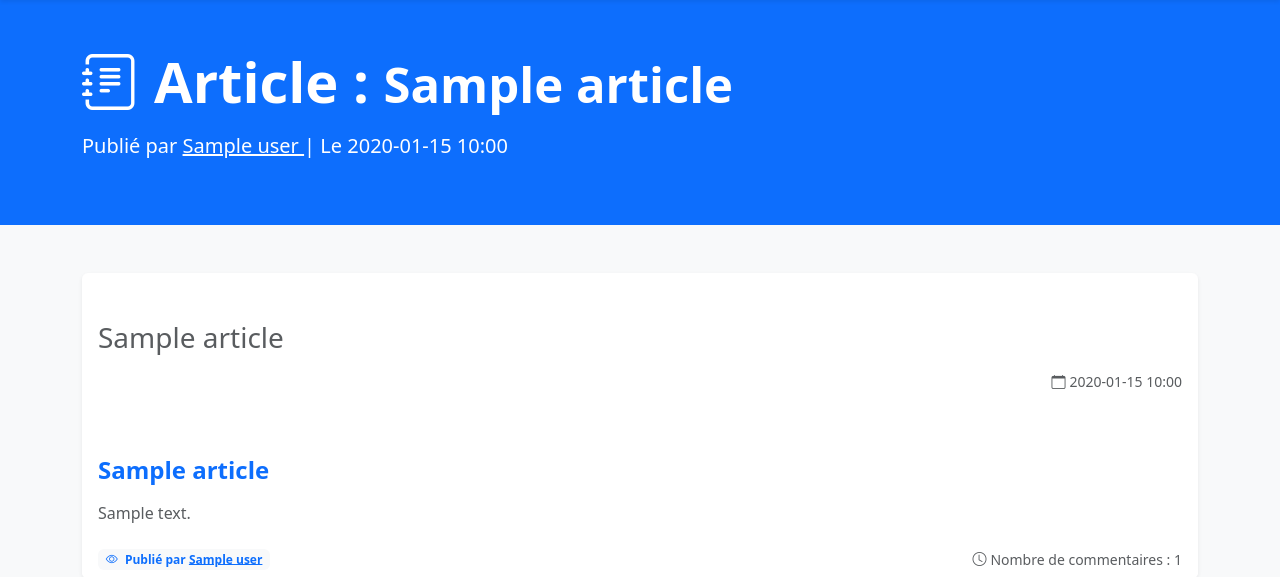
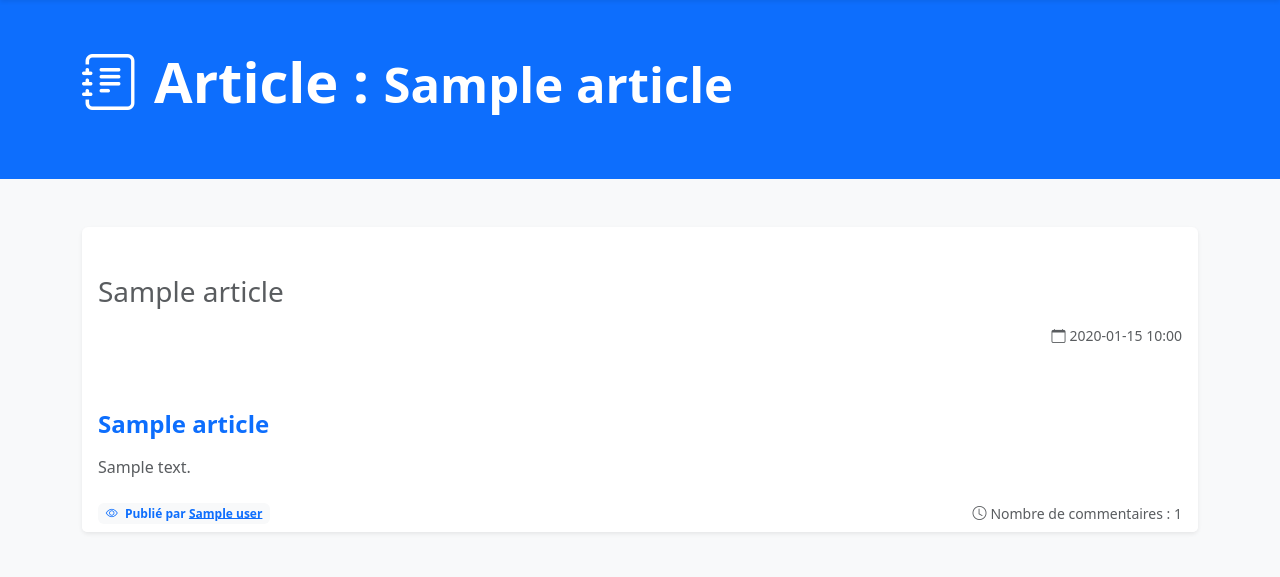
Before and after one commit to WebDevCF2m2025/blog-php-oo-mvc, a PHP site: template view/article.html.twig in a window 1280 px wide. Shown: the part 56-633 px from the top of the page. Run offline with PHP 8.4, Linux system fonts and the light colour scheme; the template is opened without the code that fills it: most values are stand-ins (such as "Sample title", 1, 10 or a date in 2020); some libraries are stand-ins or nearby versions.

Commit message:
articleView

```diff
--- a/view/article.html.twig
+++ b/view/article.html.twig
@@ -1,31 +1,28 @@
 {% extends "template.front.html.twig" %}
 
-{% block title %}{{ parent()}} | Article : {{ article.getArticleTitle}} {% endblock %}
-{% block hero_title %}Article : <small>{{ article.getArticleTitle}}</small>{% endblock %}
-{% block hero_text %}Publié par <a class="text-white" href="{{ racineURL }}user/{{ article.getUser.getUserLogin }}">
-    {% if article.getUser.getUserRealName %} {{ article.getUser.getUserRealName }}
-    {% else %} {{ article.getUser.getUserLogin }}
-    {% endif %}</a> | Le {{ article.getArticleDatePublish()|date('Y-m-d H:i') }}
-{% endblock %}
-
+{% block title %}{{ parent() }} | Article : {{ article.getArticleTitle }} {% endblock %}
+{% block hero_title %}Article : <small>{{ article.getArticleTitle }}</small>{% endblock %}
+{% block hero_text %}{% endblock %}
 {% block aside %}
     <div>
         <div class="row justify-content-center">
             <div class="col-md-12 text-left">
                 <div class="card border-0 shadow-sm">
                     <div class="card-body py-5">
-                    <h3 class="text-muted mb-3">{{ article.getArticleTitle}}</h3>
+                        <h3 class="text-muted mb-3">{{ article.getArticleTitle }}</h3>
                         <div class="d-flex align-items-center justify-content-between">
                             <div>
 
                                 {% for category in article.getCategories() %}
-
-                                <span class="badge bg-primary  "><a class="text-white" href="{{ racineURL }}category/{{ category.getCategorySlug()|e }}">
+                                    {% if loop.first %} Rubrique : {% endif %}
+                                    <span class="badge bg-primary  "><a class="text-white"
+                                                                        href="{{ racineURL }}category/{{ category.getCategorySlug()|e }}">
                                 {{ category.getCategoryTitle()|e }}</a></span>
                                 {% endfor %}
                             </div>
                             <small class="text-muted">
-                            <i class="bi bi-calendar me-1"></i>{{ article.getArticleDatePublish()|date('Y-m-d H:i') }}</small>
+                                <i class="bi bi-calendar me-1"></i>{{ article.getArticleDatePublish()|date('Y-m-d H:i') }}
+                            </small>
                         </div>
                     </div>
                     <div class="card-body">
@@ -39,7 +36,8 @@
                         <div class="d-flex justify-content-between align-items-center">
                             <span class="badge bg-light text-primary">
                                 <i class="bi bi-eye me-1"></i>
-                                Publié par <a  class="text-primary" href="{{ racineURL }}user/{{ article.getUser.getUserLogin }}">
+                                Publié par <a class="text-primary"
+                                              href="{{ racineURL }}user/{{ article.getUser.getUserLogin }}">
                                 {% if article.getUser.getUserRealName %} {{ article.getUser.getUserRealName }}
                                 {% else %} {{ article.getUser.getUserLogin }}
                                 {% endif %}</a></span>
```
Lines whose indentation alone changed are shown as unchanged.
